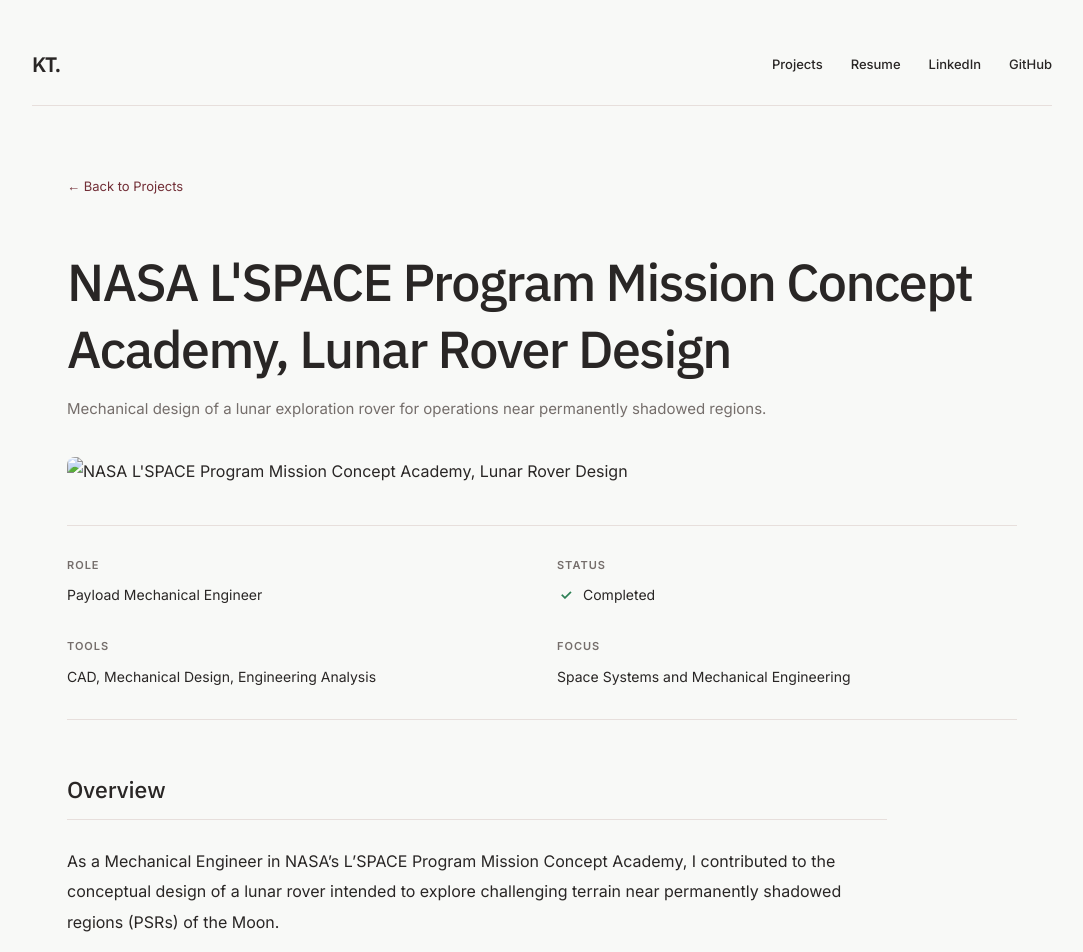
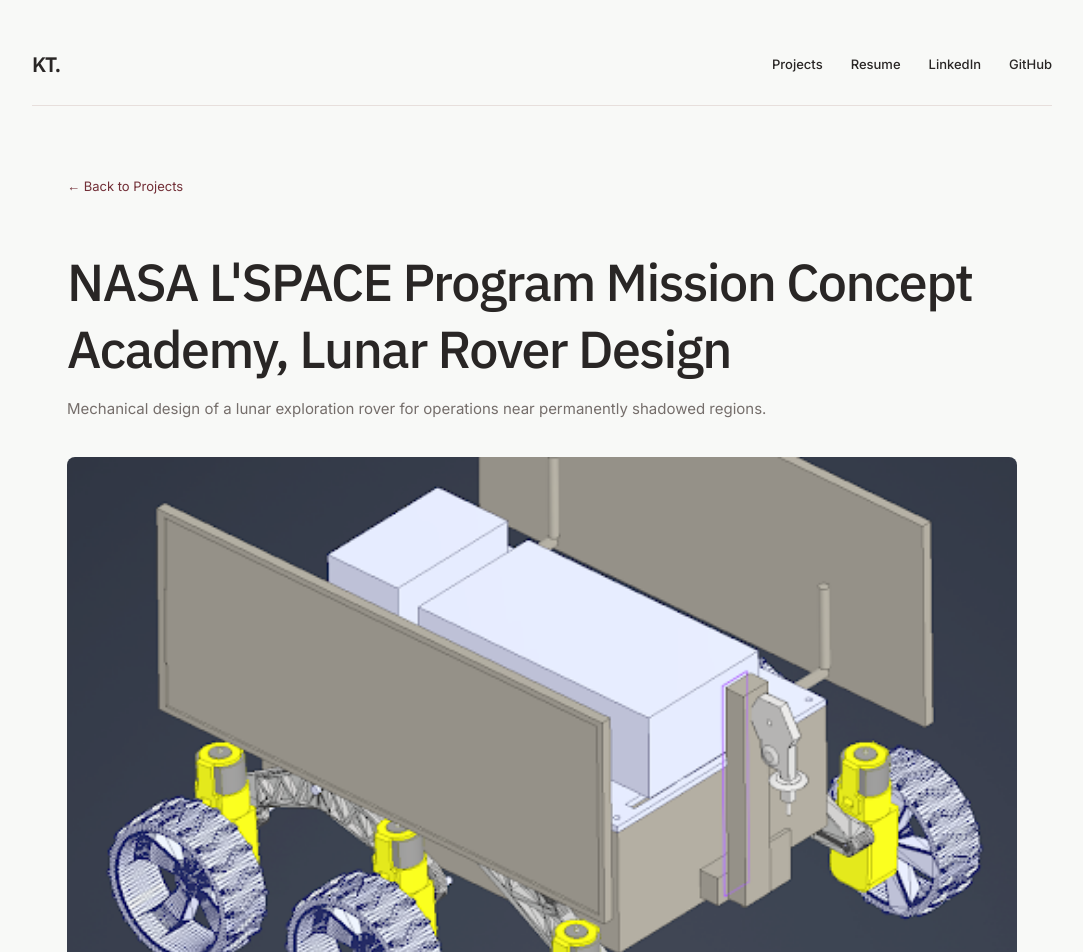
Before and after one commit to kevintieu1/kevintieu1.github.io, a Jekyll site: the page built from _projects/lspace-mechanical.md, in a window 1280 px wide. Shown: the top 952 px of the page, without its empty margins (98-1181 px from the left). Built offline with Jekyll 4.4.1, drawn with Linux system fonts in a browser that asks for light colours.

Commit message:
Update lspace-mechanical.md

```diff
--- a/_projects/lspace-mechanical.md
+++ b/_projects/lspace-mechanical.md
@@ -2,7 +2,7 @@
 title: NASA L'SPACE Program Mission Concept Academy, Lunar Rover Design
 description: Mechanical design of a lunar exploration rover for operations near permanently shadowed regions.
 order: 3
-image: /assets/projects/lspace-lunar-rover/cadrendering.png
+image: /assets/projects/lspace-mechanical/cadrendering.png
 role: Payload Mechanical Engineer
 status: Completed
 tools: CAD, Mechanical Design, Engineering Analysis
```
